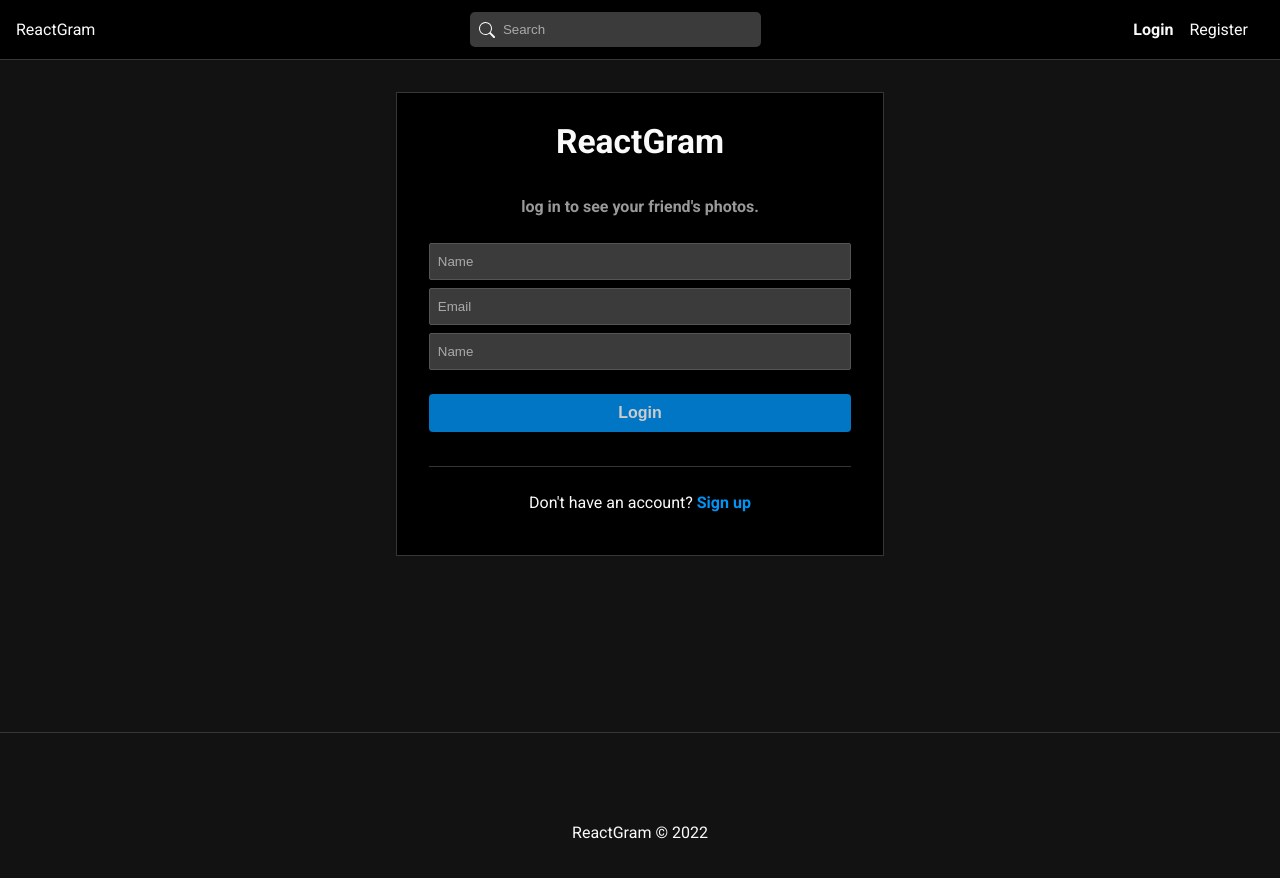
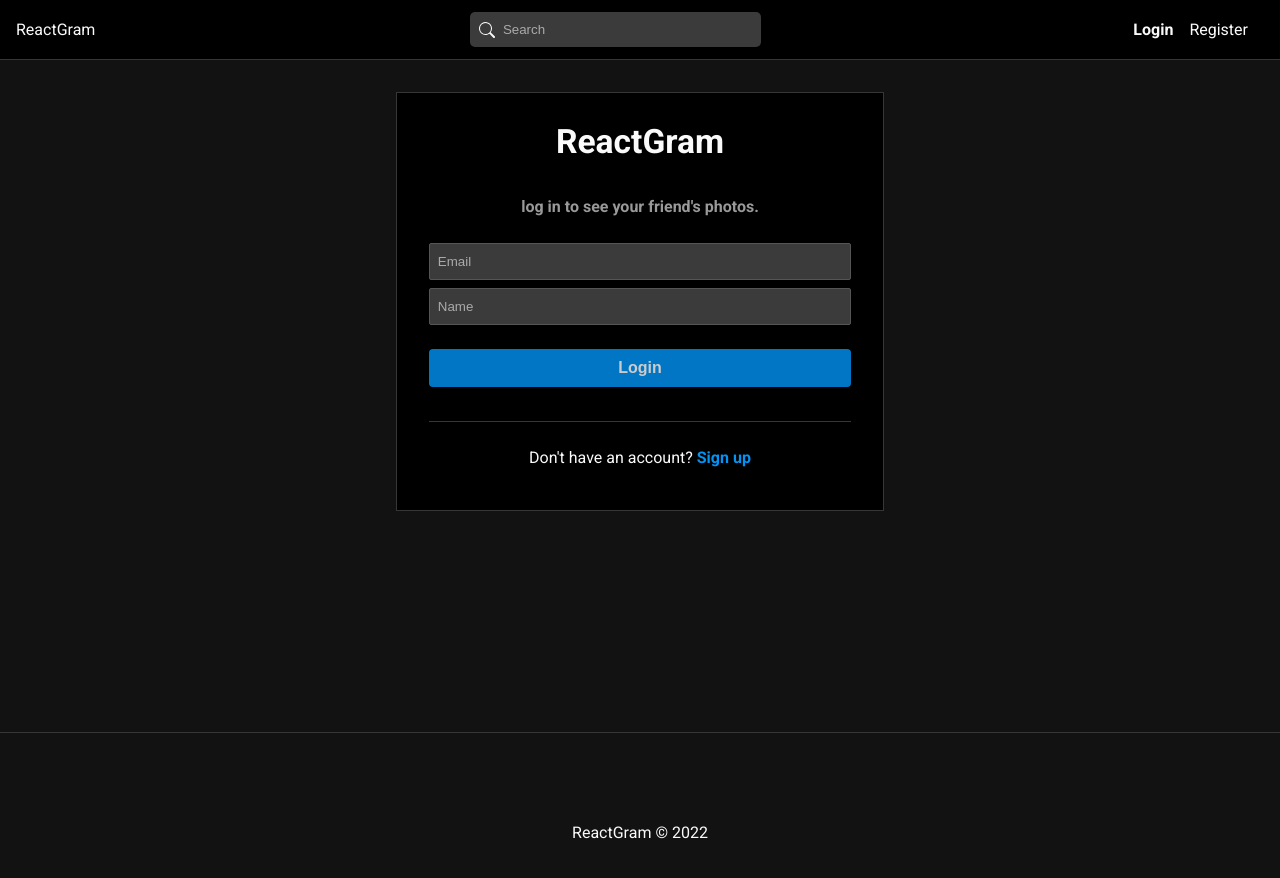
Before and after one commit to MateusGurgel/ReactGram-Front, a React (Vite) app: page /login in a window 1280 px wide. Shown: the top 878 px of the page. Built offline with nearby package versions, Linux system fonts and the light colour scheme.

Commit message:
Login function added

```diff
--- a/src/pages/Auth/Login.tsx
+++ b/src/pages/Auth/Login.tsx
@@ -1,36 +1,39 @@
-import { FormEvent, useState } from "react";
+import { FormEvent, useState, useEffect } from "react";
+import { useDispatch, useSelector } from "react-redux";
 import { Link } from "react-router-dom";
+import Message from "../../components/Message/Message";
+import { login, reset } from "../../slices/authSlice";
+import { store } from "../../store";
 import "./Auth.css";
 
 const Login = () => {
   const [password, setPassword] = useState<string>("");
   const [email, setEmail] = useState<string>("");
-  const [name, setName] = useState<string>("");
+
+
+  const dispath = useDispatch()
+  const {loading, error, status} = useSelector((state : any) => state.auth );
 
   const handleSubmit = (e: FormEvent<HTMLFormElement>) => {
     e.preventDefault();
 
     const user = {
-      name,
       email,
       password,
     };
 
-    console.log(user);
+    store.dispatch(login(user))
   };
+
+  useEffect(() => {
+    dispath(reset());
+  }, [dispath])
 
   return (
     <div id="login">
       <h2>ReactGram</h2>
       <p className="subtitle">log in to see your friend's photos.</p>
       <form onSubmit={handleSubmit}>
-        <input
-          type="text"
-          placeholder="Name"
-          onChange={(e) => {
-            setName(e.target.value);
-          }}
-        />
         <input
           type="email"
           placeholder="Email"
@@ -46,7 +49,8 @@ const Login = () => {
           }}
         />
 
-        <input type="submit" value="Login" />
+        <input type="submit" disabled={loading} value="Login" />
+        {error && <Message message={status} type="error"/>}
       </form>
       <p>
         Don't have an account? <Link to="/register">Sign up </Link>
```
